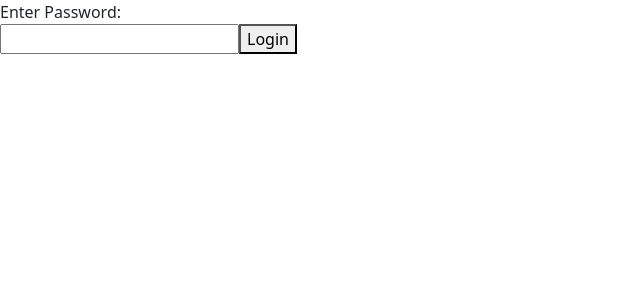
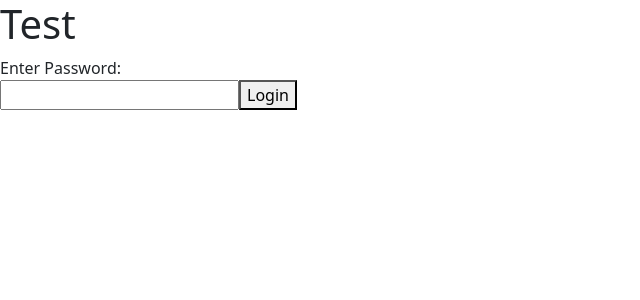
Before and after one commit to hugsanchez/My-Site, a React app: page / in a window 1280 px wide. Shown: the top 300 px of the page, without its empty margins (0-640 px from the left). Built offline with nearby package versions, Linux system fonts and the light colour scheme.

Commit message:
testing ignore

```diff
--- a/public/index.html
+++ b/public/index.html
@@ -3,7 +3,7 @@
   <head>
     <meta charset="utf-8">
     <meta name="viewport" content="width=device-width, initial-scale=1">
-    <title>Hugo Archives</title>
+    <title>Hugo Archives Wow!</title>
     <link href="https://cdn.jsdelivr.net/npm/bootstrap@5.3.1/dist/css/bootstrap.min.css" rel="stylesheet" integrity="sha384-4bw+/aepP/YC94hEpVNVgiZdgIC5+VKNBQNGCHeKRQN+PtmoHDEXuppvnDJzQIu9" crossorigin="anonymous">
     <link href="https://cdn.jsdelivr.net/npm/bootstrap@5.3.0/dist/css/bootstrap.min.css" rel="stylesheet">
     <script src="/dist/main.js" defer></script>
--- a/src/App.jsx
+++ b/src/App.jsx
@@ -15,6 +15,7 @@ const App = () => {
 
   return (
     <div>
+      <h1>Test</h1>
       {isLoggedIn ? (
         <Home onLogout={handleLogout}/>
       ) : (
```
Also changed, not shown: 1 other file (tests, documents, lock files or other folders).
